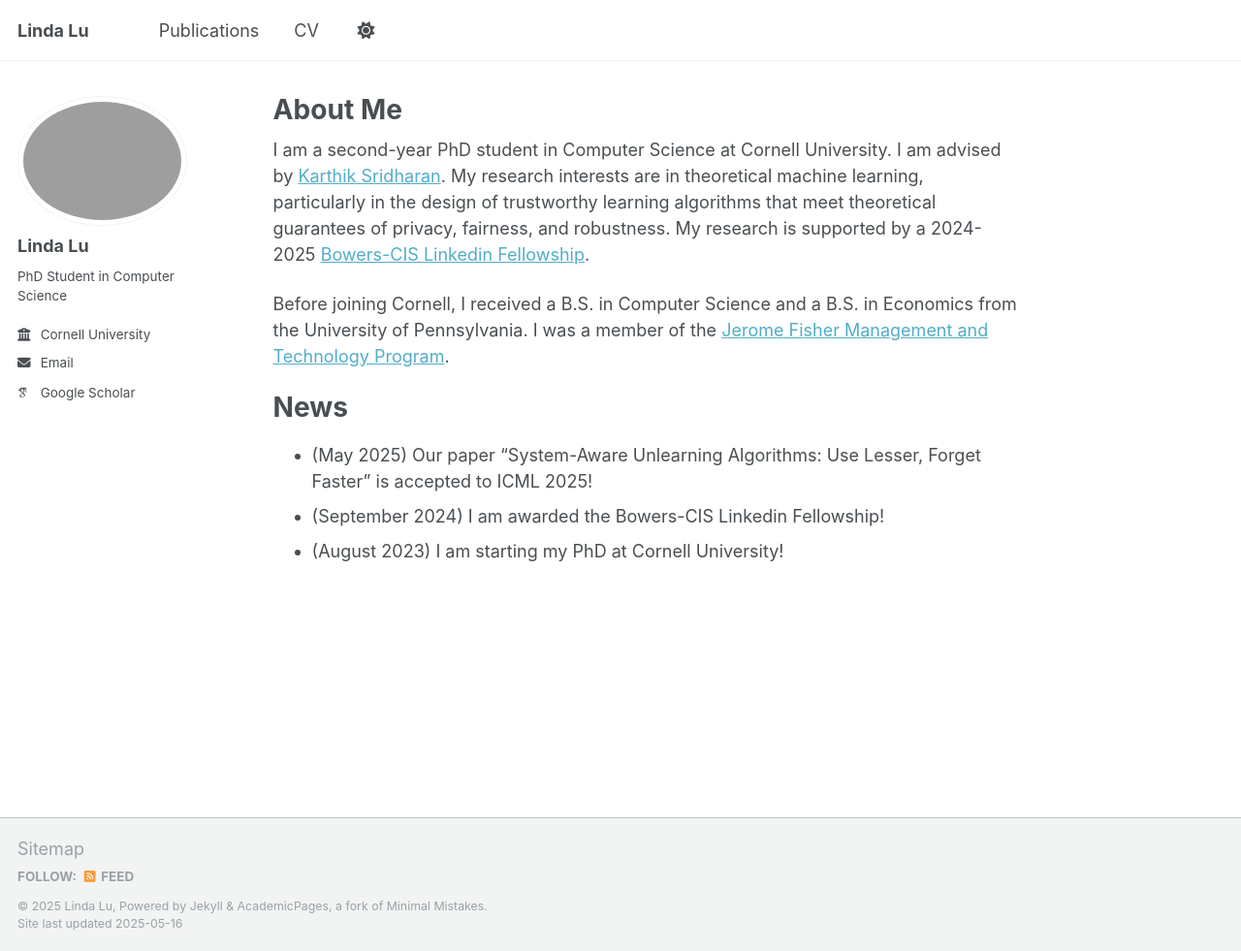
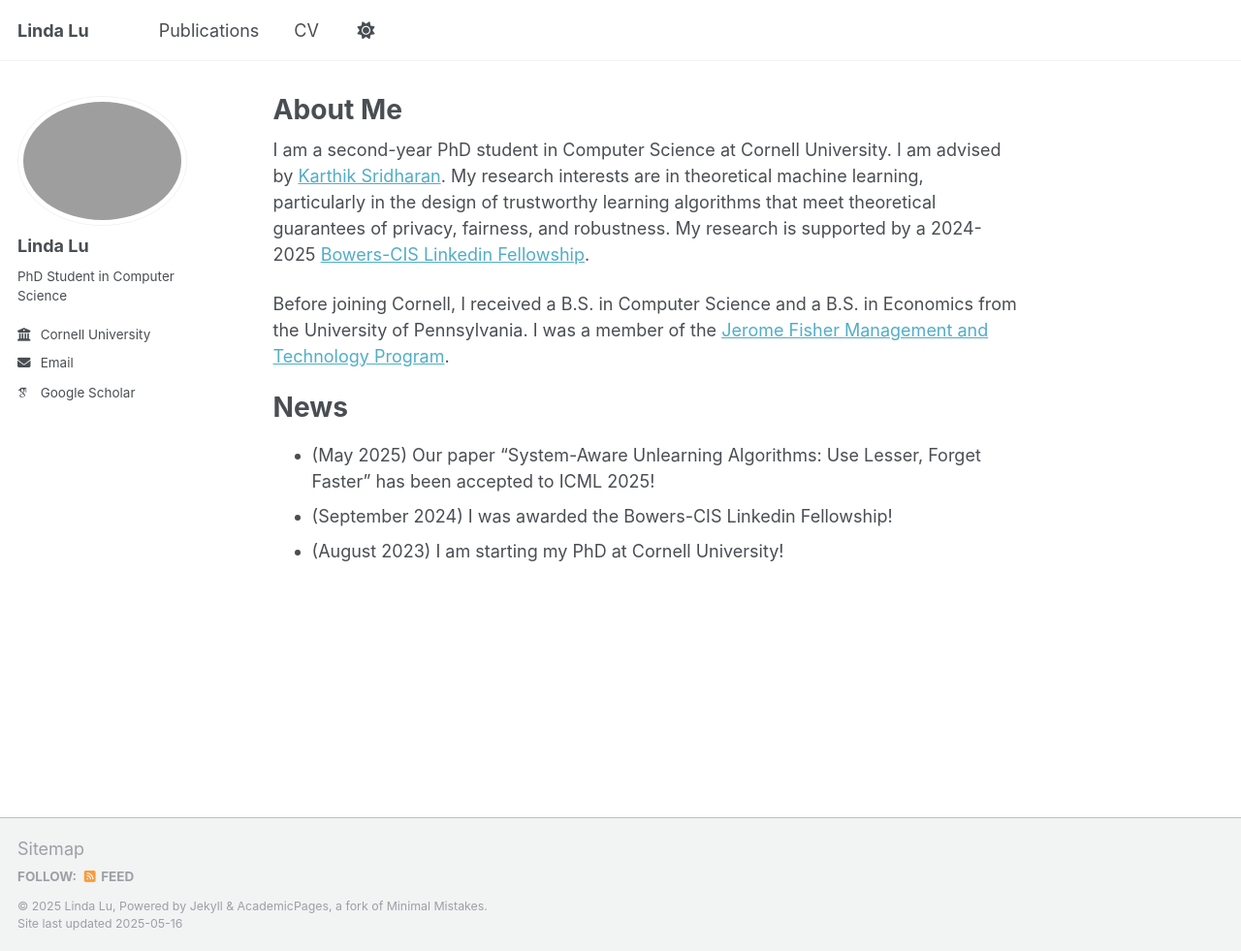
Before and after one commit to lu-linda/lu-linda.github.io, a Jekyll site: the page built from _pages/about.md, in a window 1280 px wide and 981 px high. Shown: the whole window at 97% size. Built offline with Jekyll 4.4.1, drawn with Linux system fonts in a browser that asks for light colours; some web fonts are replaced.

Commit message:
Update about.md

```diff
--- a/_pages/about.md
+++ b/_pages/about.md
@@ -12,6 +12,6 @@ I am a second-year PhD student in Computer Science at Cornell University. I am a
 Before joining Cornell, I received a B.S. in Computer Science and a B.S. in Economics from the University of Pennsylvania. I was a member of the [Jerome Fisher Management and Technology Program](https://fisher.wharton.upenn.edu/).
 
 # News
-- (May 2025) Our paper "System-Aware Unlearning Algorithms: Use Lesser, Forget Faster" is accepted to ICML 2025!
-- (September 2024) I am awarded the Bowers-CIS Linkedin Fellowship!
+- (May 2025) Our paper "System-Aware Unlearning Algorithms: Use Lesser, Forget Faster" has been accepted to ICML 2025!
+- (September 2024) I was awarded the Bowers-CIS Linkedin Fellowship!
 - (August 2023) I am starting my PhD at Cornell University!
```
